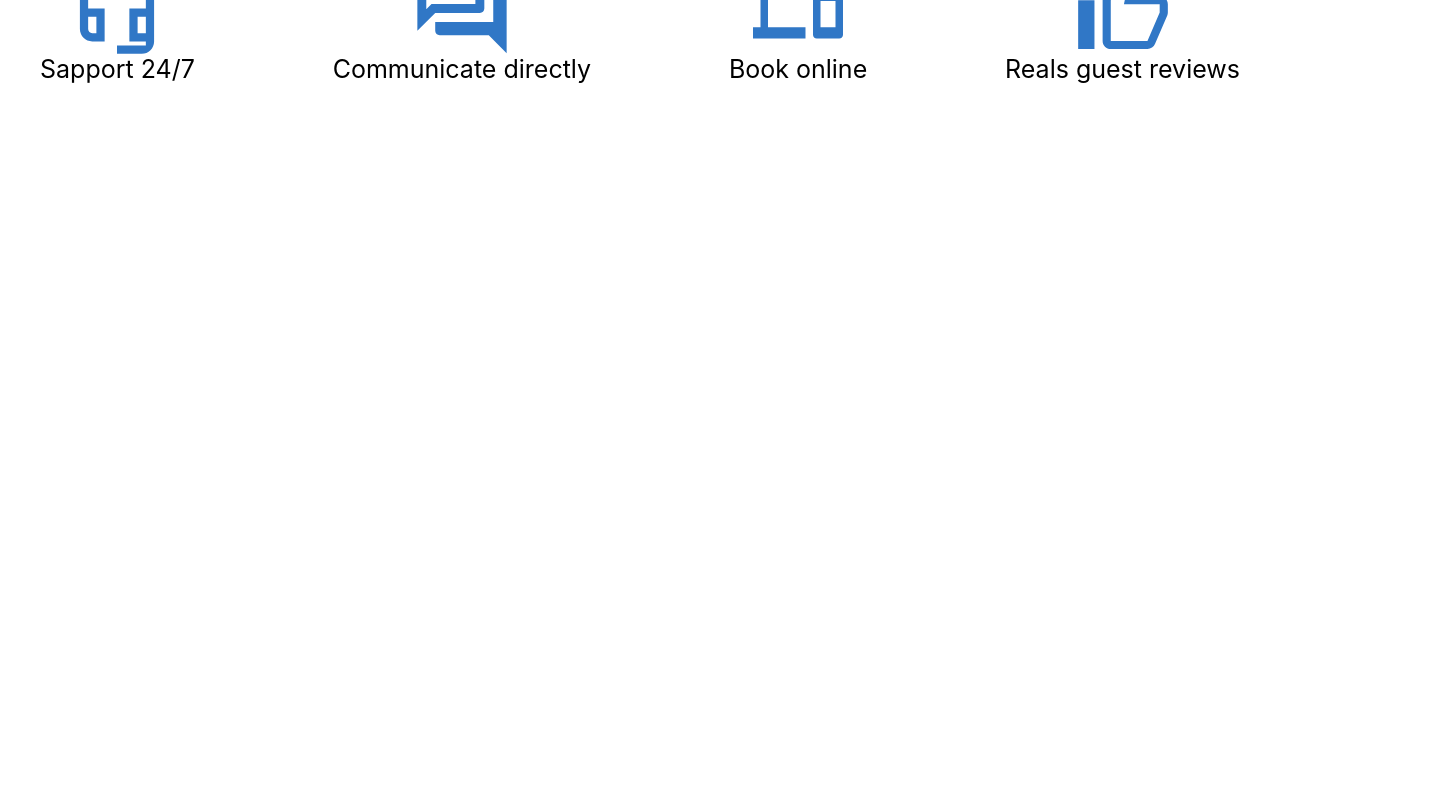
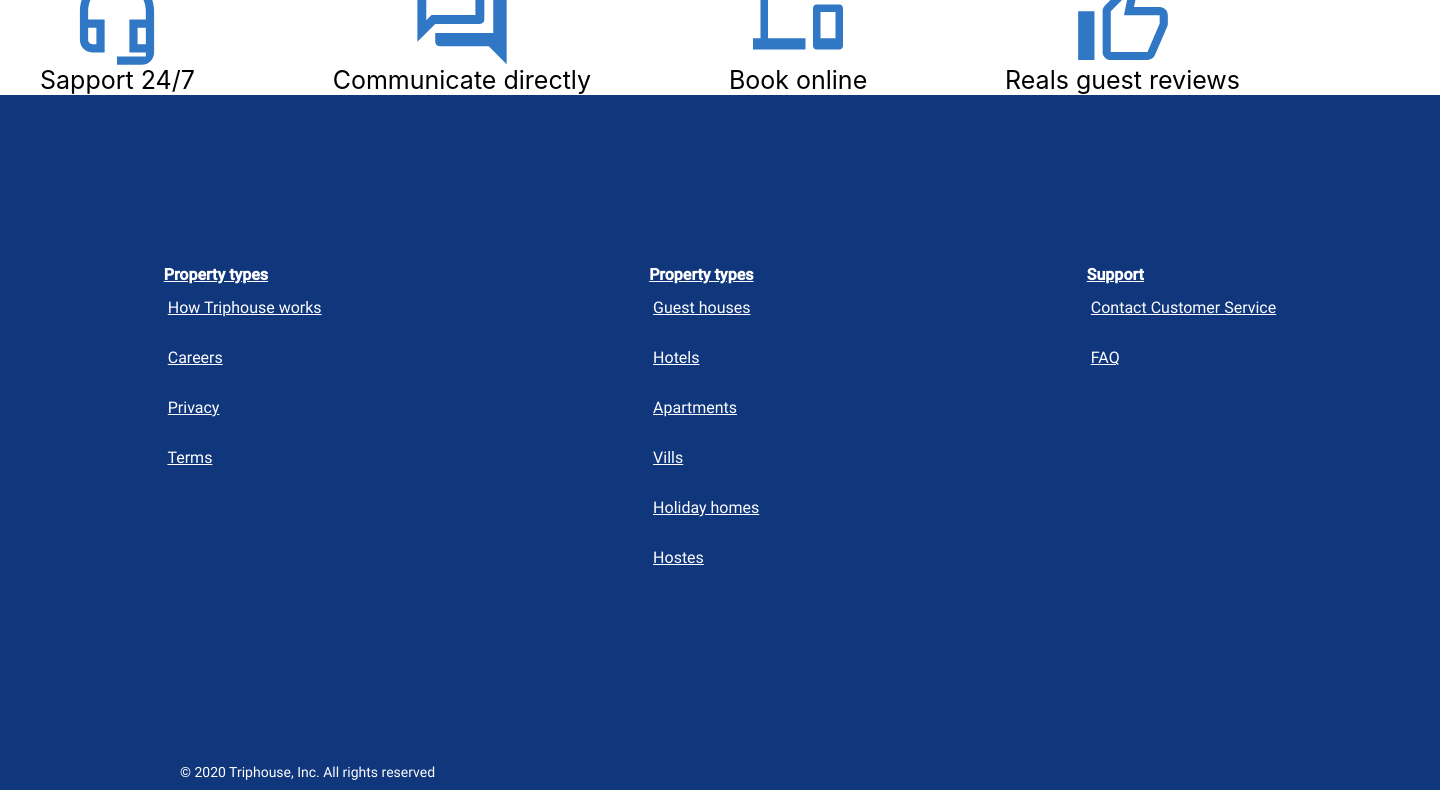
Before and after one commit to DenisKishylia/if-html, a plain HTML site: page Triphouse-project/index.html in a window 1280 px wide. Shown: the part 264-1054 px from the top of the page, 1440 px wide, since content can reach past the window. Before the commit the page ends 800 px from the top, so only its background shows below. Drawn offline with Linux system fonts and the light colour scheme.

Commit message:
homework_lesson-5

```diff
--- a/Triphouse-project/index.html
+++ b/Triphouse-project/index.html
@@ -8,7 +8,7 @@
     <link rel="stylesheet" href="./style.css">
 </head>
 <body>
-    <section class="offer">
+    <main class="offer">
         <div class="container">
             <h1 class="offer_title">What to be offer</h1>
             <div class="offer_items">
@@ -30,6 +30,64 @@
                 </div>
             </div>
         </div>
-    </section>
+    </main>
+    <footer class="footer">
+        <div class="footer-content">
+            <div class="footer-content__list">
+                <ul>
+                    <h4><a href="#">Property types</a></h4>
+                        <li>
+                            <a href="#">How Triphouse works</a>
+                        </li>
+                        <li>
+                            <a href="#">Careers</a>
+                        </li>
+                        <li>
+                            <a href="#">Privacy</a>
+                        </li>
+                        <li>
+                            <a href="#">Terms</a>
+                        </li>
+                </ul>
+            </div>
+            <div class="footer-content__list">
+                <ul>
+                    <h4><a href="#">Property types</a></h4>
+                    <li>
+                        <a href="#">Guest houses</a>
+                    </li>
+                    <li>
+                        <a href="#">Hotels</a>
+                    </li>
+                    <li>
+                        <a href="#">Apartments</a>
+                    </li>
+                    <li>
+                        <a href="#">Vills</a>
+                    </li>
+                    <li>
+                        <a href="#">Holiday homes</a>
+                    </li>
+                    <li>
+                        <a href="#">Hostes</a>
+                    </li>
+                </ul>
+            </div>
+            <div class="footer-content__list">
+                <ul>
+                    <h4><a href="#">Support</a></h4>
+                    <li>
+                        <a href="#">Contact Customer Service</a>
+                    </li>
+                    <li>
+                        <a href="#">FAQ</a>
+                    </li>
+                </ul>
+            </div>
+        </div>
+        <div class="footer__info">
+            &copy; 2020 Triphouse, Inc. All rights reserved
+          </div>
+    </footer>
    </body>
 </html>
--- a/Triphouse-project/style.css
+++ b/Triphouse-project/style.css
@@ -1,7 +1,36 @@
+/* roboto-regular - latin */
+@font-face {
+  font-family: 'Roboto';
+  font-style: normal;
+  font-weight: 400;
+  src: url('./fonts/roboto-v27-latin-regular.eot'); /* IE9 Compat Modes */
+  src: local(''),
+       url('./fonts/roboto-v27-latin-regular.eot?#iefix') format('embedded-opentype'), /* IE6-IE8 */
+       url('./fonts/roboto-v27-latin-regular.woff2') format('woff2'), /* Super Modern Browsers */
+       url('./fonts/roboto-v27-latin-regular.woff') format('woff'), /* Modern Browsers */
+       url('./fonts/roboto-v27-latin-regular.ttf') format('truetype'), /* Safari, Android, iOS */
+       url('./fonts/roboto-v27-latin-regular.svg#Roboto') format('svg'); /* Legacy iOS */
+}
+/* roboto-500 - latin */
+@font-face {
+  font-family: 'Roboto';
+  font-style: normal;
+  font-weight: 500;
+  src: url('./fonts/roboto-v27-latin-500.eot'); /* IE9 Compat Modes */
+  src: local(''),
+       url('./fonts/roboto-v27-latin-500.eot?#iefix') format('embedded-opentype'), /* IE6-IE8 */
+       url('./fonts/roboto-v27-latin-500.woff2') format('woff2'), /* Super Modern Browsers */
+       url('./fonts/roboto-v27-latin-500.woff') format('woff'), /* Modern Browsers */
+       url('./fonts/roboto-v27-latin-500.ttf') format('truetype'), /* Safari, Android, iOS */
+       url('./fonts/roboto-v27-latin-500.svg#Roboto') format('svg'); /* Legacy iOS */
+}
+
 * {
+
     margin: 0;
     padding: 0;
     box-sizing: border-box;
+    font-family: "Roboto";
   }
 
 .container {
@@ -51,3 +80,53 @@ height: 10px;
     font-size: 25px;
     font-family: -apple-system, BlinkMacSystemFont, 'Segoe UI', Roboto, Oxygen, Ubuntu, Cantarell, 'Open Sans', 'Helvetica Neue', sans-serif;
   }
+
+  footer {
+    background: #10367C;
+    width: 1440px;
+    margin: 0px auto;
+    padding:10px 0;
+  }
+
+  .footer-content {
+    display: flex;
+	  Justify-content:space-around;
+    flex-direction: row
+  }
+  .footer-content__list {
+    margin: 120px 0px;
+    padding: 20px;
+
+  }
+
+  .footer-content__list ul:first-child {
+    margin-bottom: 20px;
+  }
+
+  ul {
+    list-style: none;
+    padding: 20px;
+  }
+  li {
+    height: 50px;
+    font-family: "Roboto";
+    font-size: medium;
+    color: #ffff;
+  }
+
+  li:before {
+    content: "";
+    display: inline-block;
+    height: 100%;
+    vertical-align: middle;
+}
+
+a {
+  color: #ffff;
+}
+
+.footer__info {
+ color: rgb(255, 255, 255);
+  margin-left: 180px;
+  font-size: 14px;
+  line-height: 16px;}
```
Also changed, not shown: Triphouse-project/fonts/roboto-v27-latin-500.ttf (added), Triphouse-project/fonts/roboto-v27-latin-500.woff (added), Triphouse-project/fonts/roboto-v27-latin-500.woff2 (added), Triphouse-project/fonts/roboto-v27-latin-regular.ttf (added), Triphouse-project/fonts/roboto-v27-latin-regular.woff (added), Triphouse-project/fonts/roboto-v27-latin-regular.woff2 (added), 4 other files.
